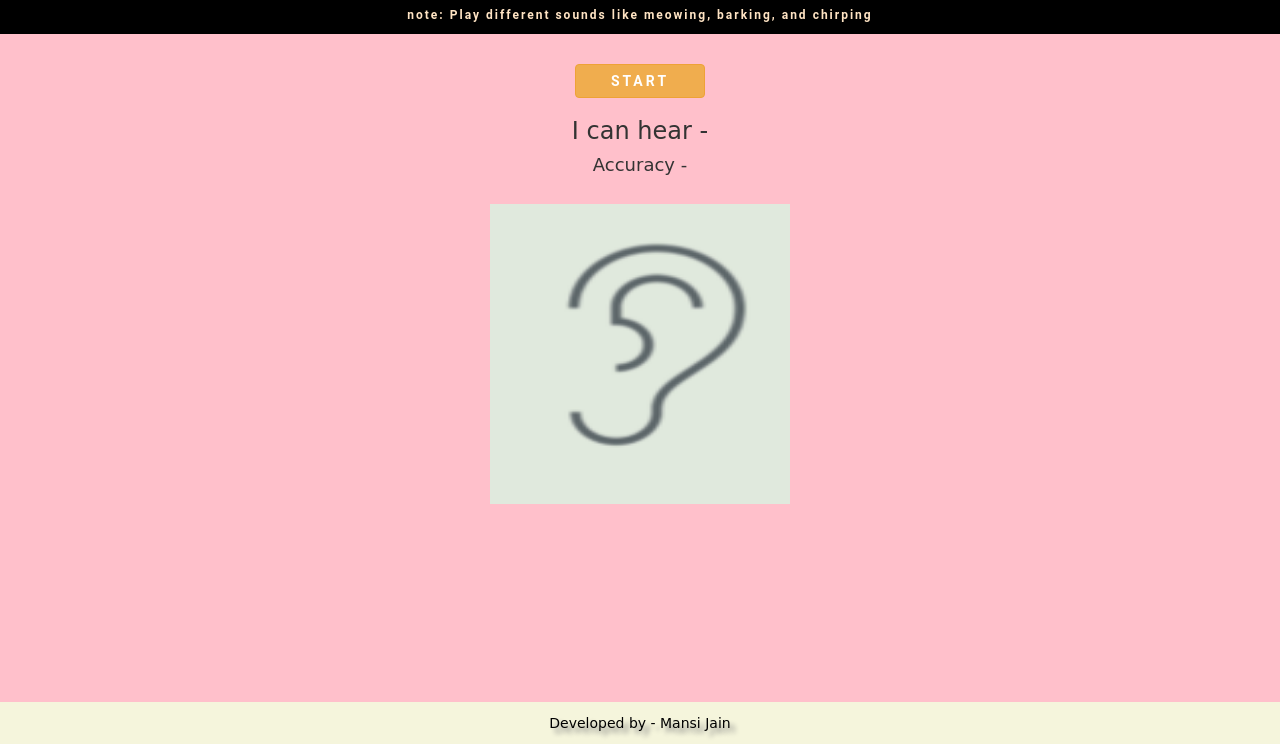
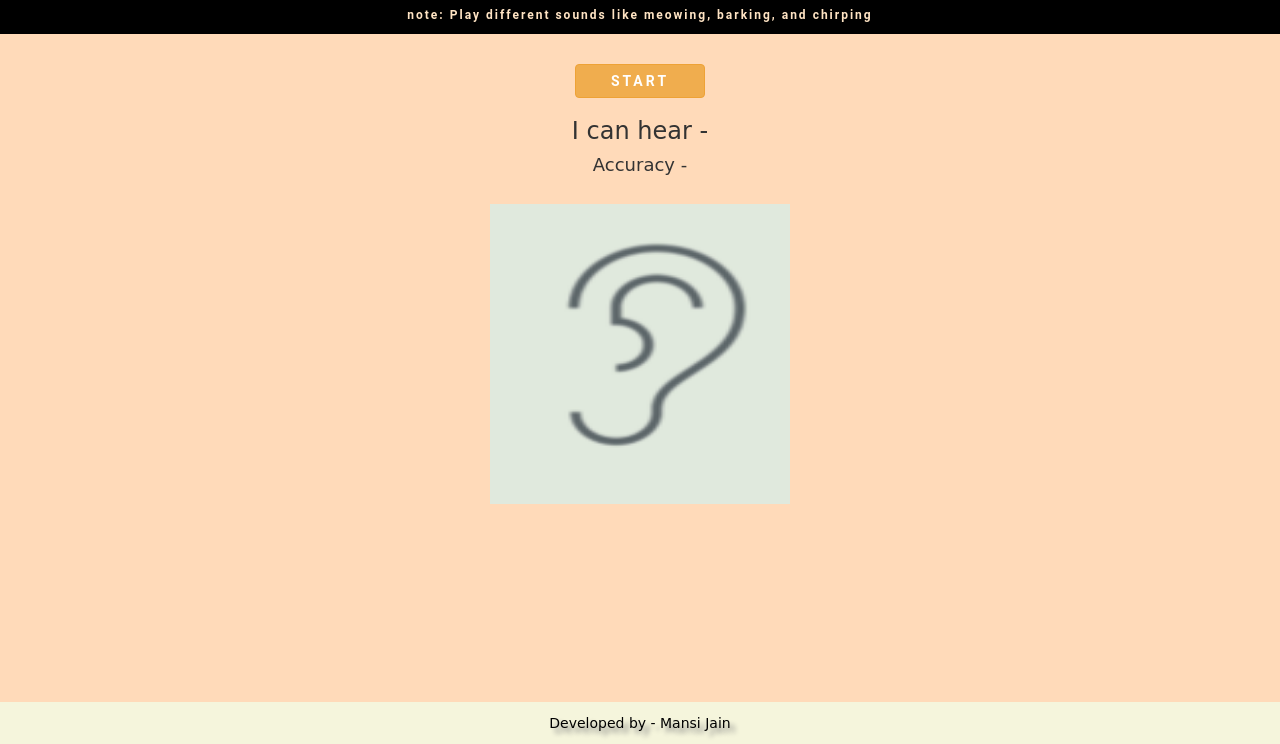
Before and after one commit to Mansi9780/animal-sound-recognition, a plain HTML site: page index.html in a window 1280 px wide. Shown: the part 56-800 px from the top of the page. Drawn offline with nearby package versions, Linux system fonts and the light colour scheme.

Commit message:
Update style.css

```diff
--- a/style.css
+++ b/style.css
@@ -1,7 +1,7 @@
 body
 {
     font-family: 'Special Elite', cursive;
-    background: pink;
+    background: peachpuff;
 }
 .header_div
 {
```
